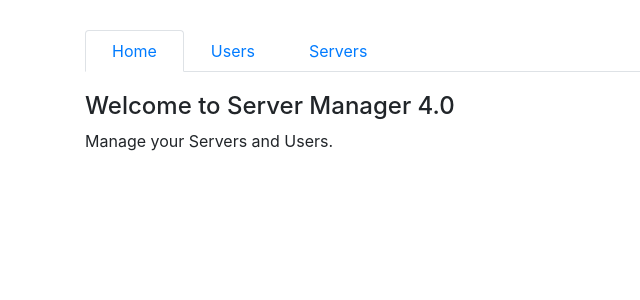
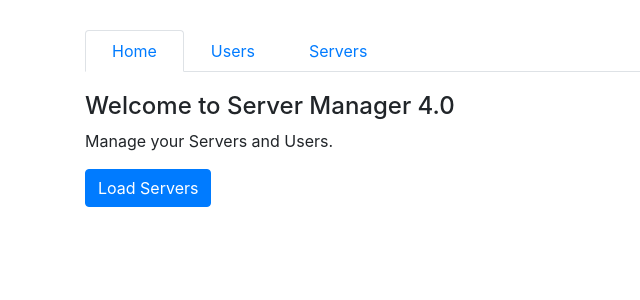
Before and after one commit to ArielPrez/routing-start, an Angular app: page /home in a window 1280 px wide. Shown: the top 300 px of the page, without its empty margins (0-640 px from the left). Built offline with nearby package versions, Linux system fonts and the light colour scheme.

Commit message:
Navigating Programmatically

```diff
--- a/src/app/home/home.component.html
+++ b/src/app/home/home.component.html
@@ -1,2 +1,3 @@
 <h4>Welcome to Server Manager 4.0</h4>
 <p>Manage your Servers and Users.</p>
+<button class="btn btn-primary" (click)="onLoadServers()">Load Servers</button>
--- a/src/app/home/home.component.ts
+++ b/src/app/home/home.component.ts
@@ -1,4 +1,5 @@
 import { Component, OnInit } from '@angular/core';
+import { Router } from '@angular/router';
 
 @Component({
   selector: 'app-home',
@@ -7,9 +8,13 @@
 })
 export class HomeComponent implements OnInit {
 
-  constructor() { }
+  constructor(private router: Router) { }
 
   ngOnInit() {
   }
 
+  onLoadServers(){
+    this.router.navigate(['/servers']);
+  }
+
 }
--- a/src/app/page-not-found/page-not-found.component.ts
+++ b/src/app/page-not-found/page-not-found.component.ts
@@ -12,4 +12,5 @@
   ngOnInit(): void {
   }
 
+
 }
```
